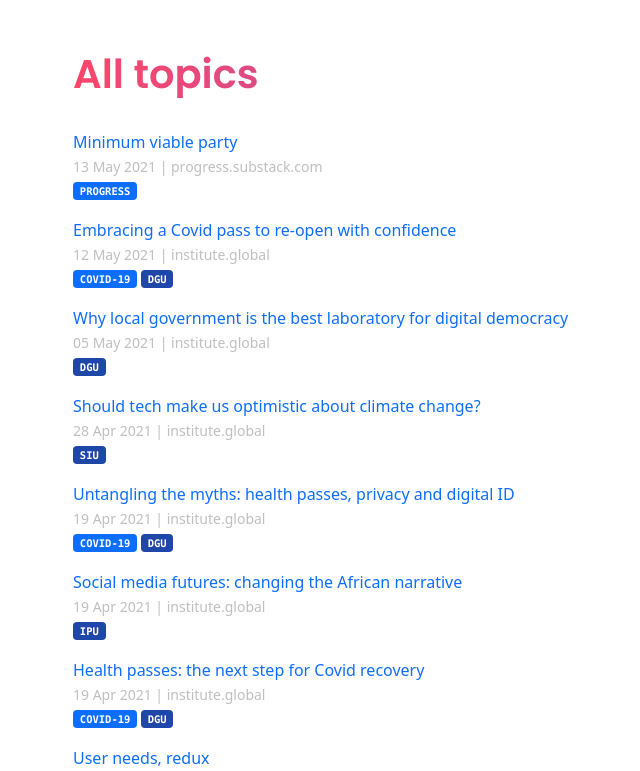
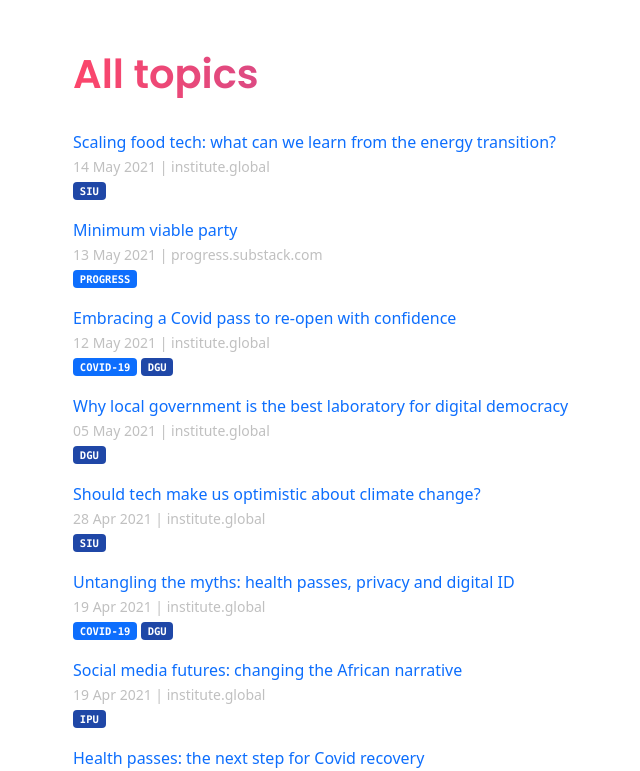
Before and after one commit to techpolicyio/techpolicyio.github.io, a Jekyll site: the page built from pages/home.md, in a window 1280 px wide and 900 px high, scrolled down 764 px, cut to the strip 129-900 px from the top of the window. Shown: the whole strip, without its empty margins (9-649 px from the left). Built offline with Jekyll 4.4.1, drawn with Linux system fonts in a browser that asks for light colours.

Commit message:
Update links.yml

```diff
--- a/_data/links.yml
+++ b/_data/links.yml
@@ -770,3 +770,7 @@
   url: https://progress.substack.com/p/minimum-viable-party
   date: 2021-05-13
   tags: progress
+- title: "Scaling food tech: what can we learn from the energy transition?"
+  url: https://institute.global/policy/scaling-food-tech-what-can-we-learn-energy-transition
+  date: 2021-05-14
+  unit: siu
```
